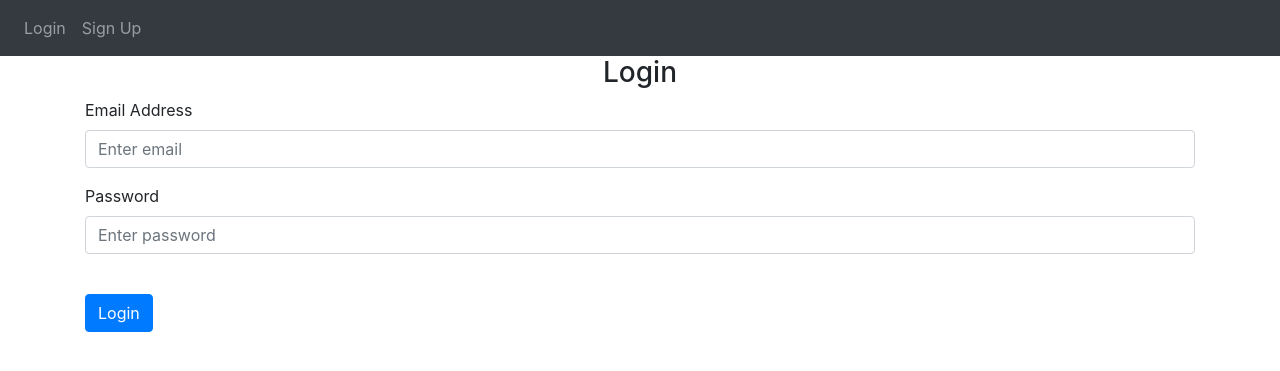
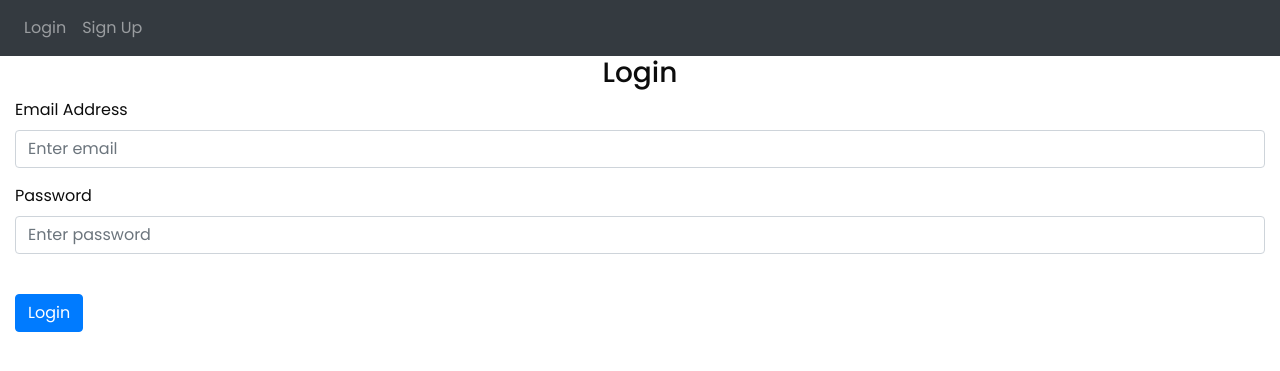
Before and after one commit to elbatouri/Barbershop_webapp_portfolio, a Flask app: page /login in a window 1280 px wide. Shown: the top 371 px of the page. Run offline with Flask 3, Linux system fonts and the light colour scheme; some libraries are stand-ins or nearby versions.

Commit message:
fix the styling of the login and signup

```diff
--- a/website/templates/base.html
+++ b/website/templates/base.html
@@ -1,21 +1,27 @@
 <!DOCTYPE html>
 <html>
   <head>
-    <meta charset="utf-8" />
-    <meta name="viewport" content="width=device-width, initial-scale=1" />
-    <link
-      rel="stylesheet"
-      href="static/styles/bootstrap.css"
-      integrity="sha384-Vkoo8x4CGsO3+Hhxv8T/Q5PaXtkKtu6ug5TOeNV6gBiFeWPGFN9MuhOf23Q9Ifjh"
-      crossorigin="anonymous"
-    />
-    <link
-      rel="stylesheet"
-      href="static/font-awesome.min.css"
-      crossorigin="anonymous"
-    />
+      <!-- Basic -->
+  <meta charset="utf-8" />
+  <meta http-equiv="X-UA-Compatible" content="IE=edge" />
+  <!-- Mobile Metas -->
+  <meta name="viewport" content="width=device-width, initial-scale=1, shrink-to-fit=no" />
+  <!-- Site Metas -->
+  <link rel="icon" href="images/favicon.png" type="image/gif" />
+  <meta name="keywords" content="" />
+  <meta name="description" content="" />
+  <meta name="author" content="" />
 
+  <!-- bootstrap core css -->
+  <link rel="stylesheet" type="text/css" href="static/styles/bootstrap.css">
+  <!-- font awesome style -->
+  <link href="static/styles/font-awesome.min.css" rel="stylesheet" />
+  <!-- Custom styles for this template -->
+  <link href="static/styles/style.css" rel="stylesheet" />
+  <!-- responsive style -->
+  <link href="static/styles/responsive.css" rel="stylesheet" />
     <title>{% block title %}Home{% endblock %}</title>
+
   </head>
   <body>
     <nav class="navbar navbar-expand-lg navbar-dark bg-dark">
```
